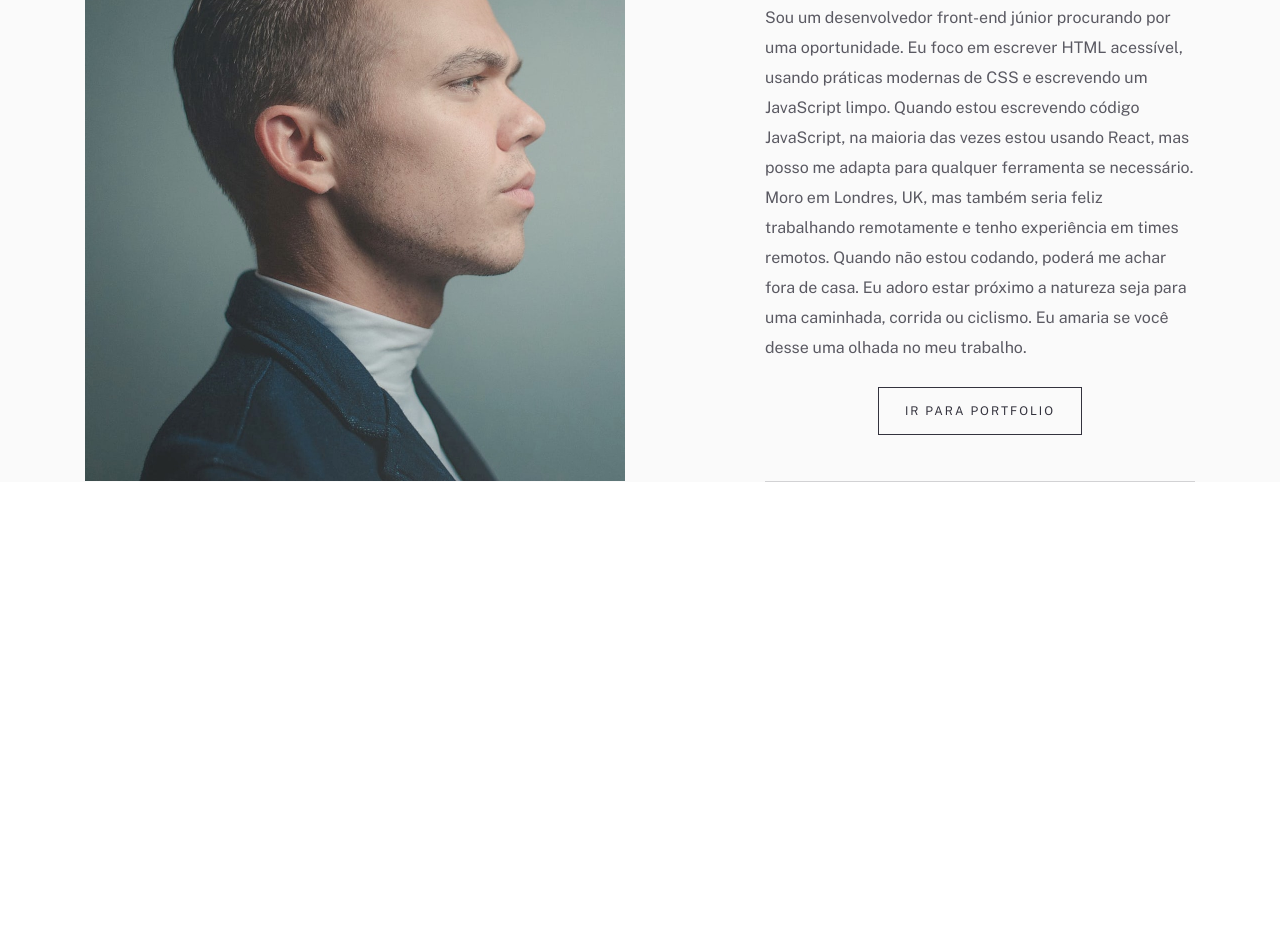
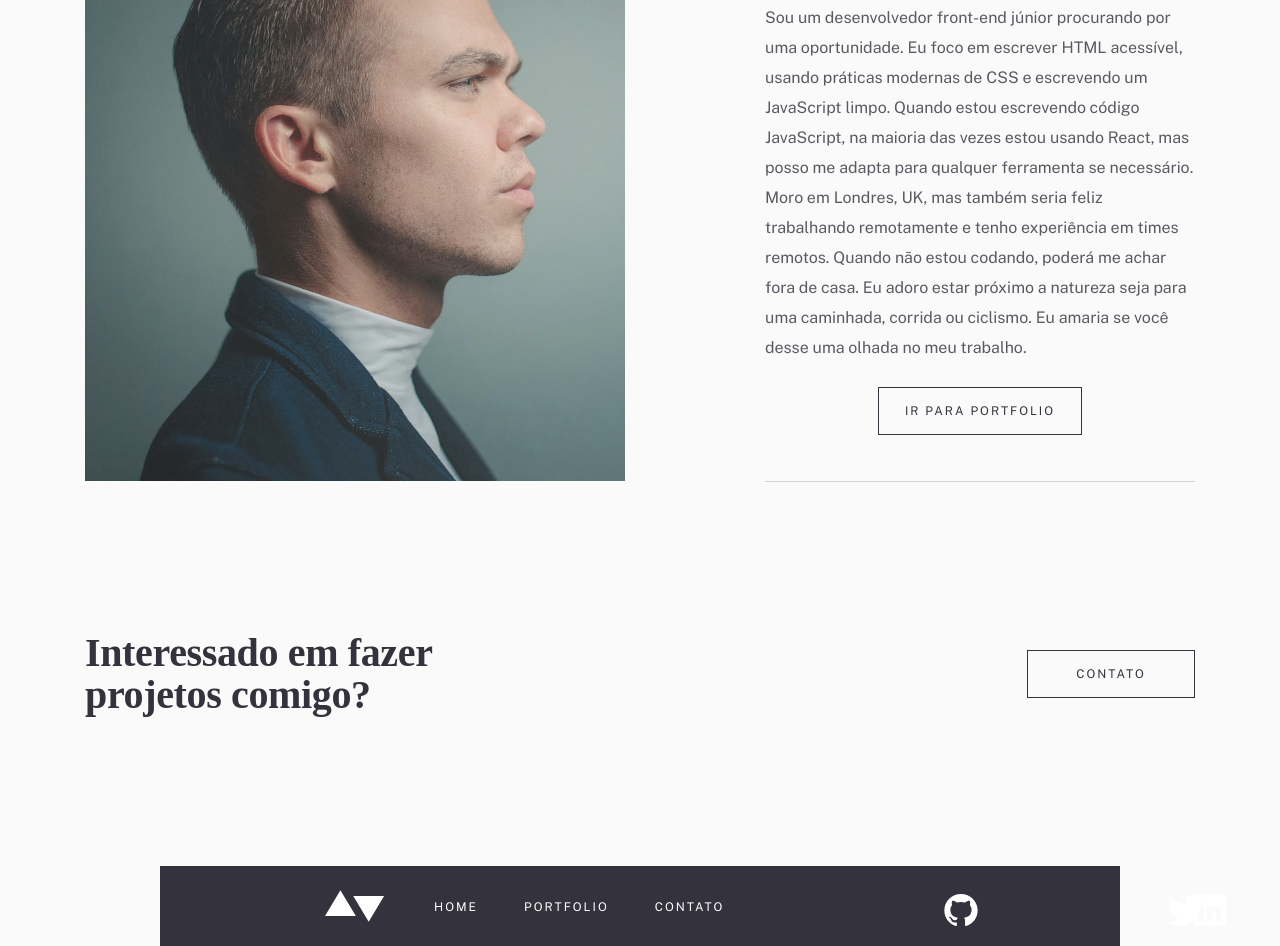
Before and after one commit to antoniopco95/portfolio-project, a plain HTML site: page pages/home/index.html in a window 1280 px wide. Shown: the part 984-1930 px from the top of the page. Before the commit the page ends 1469 px from the top, so only its background shows below. Drawn offline with nearby package versions, Linux system fonts and the light colour scheme; a web font is replaced by a local one.

Commit message:
footer quase finalizado

```diff
--- a/pages/home/index.html
+++ b/pages/home/index.html
@@ -57,9 +57,25 @@
                         amaria se você desse uma olhada no meu trabalho.</p>
                     <button class="button">IR PARA PORTFOLIO</button>
                 </div>
-
+            </section>
+            <section class="contact">
+                <h2>Interessado em fazer projetos comigo?</h2>
+                <button class="contact-button">CONTATO</button>
             </section>
         </main>
+        <footer class="footer">
+            <img src="../../assets/logo-light.svg" alt="logo-light">
+            <nav class="footer-navigation">
+                <a class="footer-item" href="">HOME</a>
+                <a class="footer-item" href="">PORTFOLIO</a>
+                <a class="footer-item" href="">CONTATO</a>
+            </nav>
+            <div class="social-media">
+                <a class="social-github" href=""><img src="../../assets/icons/github-light.svg" alt="github-logo"></a>
+                <a class="social-twitter" href=""><img src="../../assets/icons/twitter-light.svg" alt="twitter-logo"></a>
+                <a class="social-linkedin" href=""><img src="../../assets/icons/linkedin-light.svg" alt="linkedin-logo"></a>
+            </div>
+        </footer>
     </div>
 </body>
 
--- a/pages/home/style.css
+++ b/pages/home/style.css
@@ -201,3 +201,101 @@
     background-color: #33323D;
     color: #eaeaeb;
 }
+
+.contact {
+    display: flex;
+    justify-content: space-between;
+    margin: 150px 0 150px 0;
+}
+
+.contact h2 {
+    height: 84px;
+    width: 367px;
+    font-family: 'Ibarra Real Nova';
+    font-style: normal;
+    font-weight: 700;
+    font-size: 40px;
+    line-height: 42px;
+
+    letter-spacing: -0.357143px;
+
+    color: #33323D;
+
+}
+
+.contact button {
+    width: 168px;
+    height: 48px;
+    margin: 18px 0 18px 575px;
+
+    font-family: 'Public Sans';
+    font-style: normal;
+    font-weight: 400;
+    font-size: 12px;
+    line-height: 14px;
+    letter-spacing: 2px;
+    text-transform: uppercase;
+
+    color: #33323D;
+    background-color: #FAFAFA;
+    border: 1px solid #33323D;
+}
+
+.contact button:hover {
+    background-color: #33323D;
+    color: #eaeaeb;
+}
+
+.footer {
+    background-color: #33323D;
+    width: 100%;
+    height: 80px;
+    display: flex;
+    align-items: center;
+}
+
+.footer img {
+    width: 60.08px;
+    height: 32px;
+    margin-left: 165px;
+}
+
+.footer-navigation {
+    margin-left: 48.92px;
+}
+
+.footer-item {
+    margin-right: 42px;
+
+    font-family: 'Public Sans';
+    font-style: normal;
+    font-weight: 400;
+    font-size: 12px;
+    line-height: 14px;
+    letter-spacing: 2px;
+    text-transform: uppercase;
+
+    color: #FFFFFF;
+    text-decoration: none;
+}
+
+.social-media {
+    width: 104px;
+    height: 24px;
+    display: flex;
+}
+
+.social-github {
+    height: 24;
+    height: 25px;
+}
+
+.social-twitter {
+    height: 19.5px;
+    width: 24px;
+}
+
+.social-linkedin {
+    height: 24px;
+    width: 24px;
+}
```
